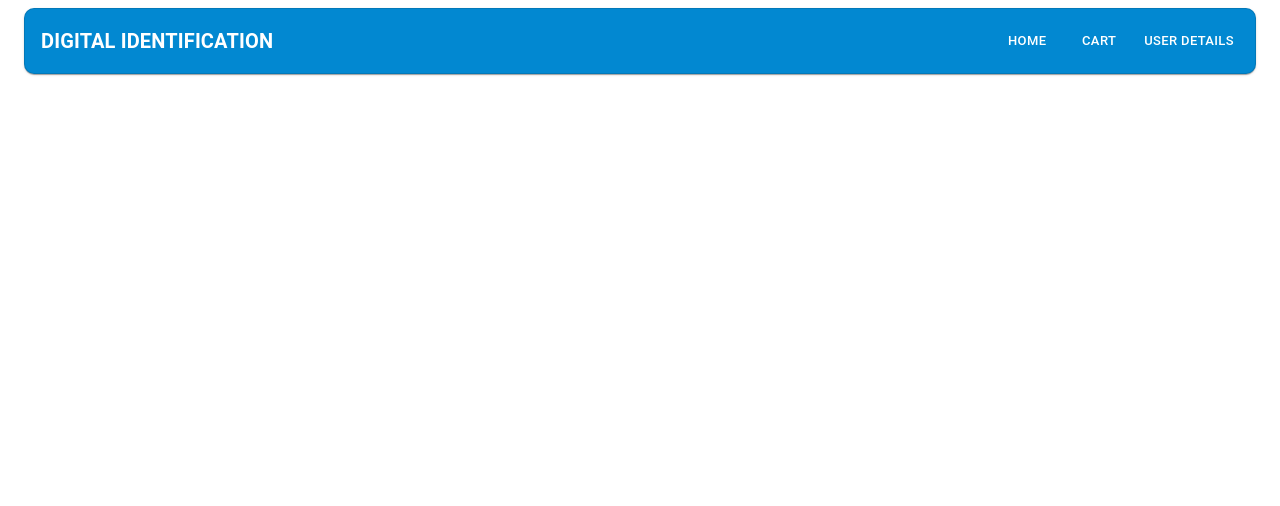
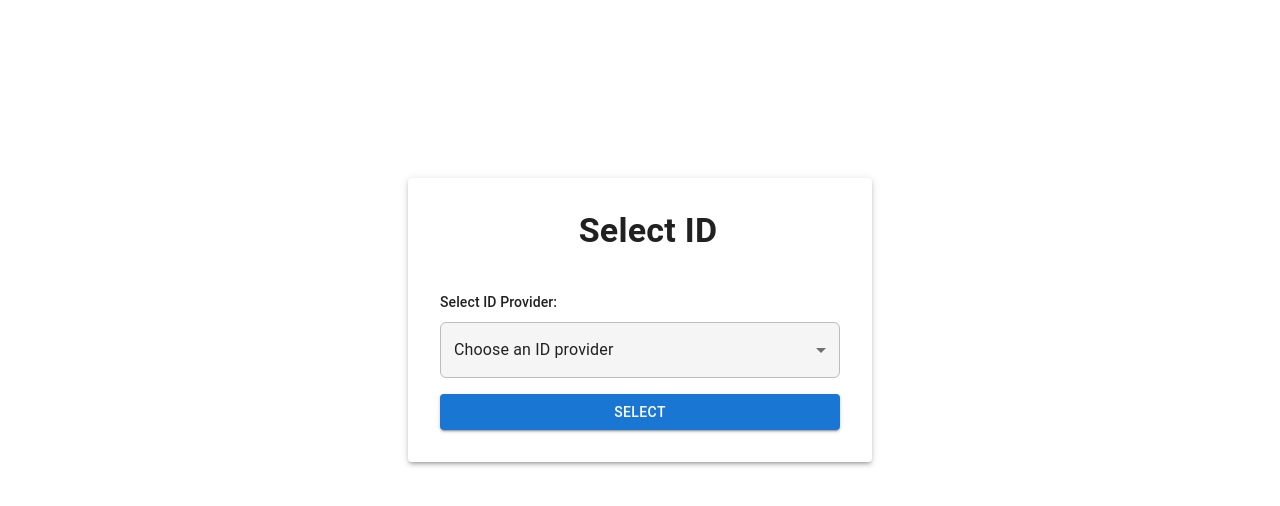
Before and after one commit to tarunnakka-web/Digital-ID-POC, a React (Create React App) app: page /selectID in a window 1280 px wide. Before the commit this address had no page. Shown: the top 506 px of the page. Built offline with nearby package versions, Linux system fonts and the light colour scheme; some icons are missing.

Commit message:
404 - page not found section added

```diff
--- a/src/App.js
+++ b/src/App.js
@@ -5,7 +5,7 @@ import HomePage from './components/HomePage/HomePage';
 import Cart from './components/Cart/Cart';
 import RegistrationForm from './components/RegistrationForm/RegistrationForm';
 import UserDetails from './components/UserDetails/UserDetails';
-import Verification from './components/SelectID/SelectID.js';
+import SelectID from './components/SelectID/SelectID.js';
 import LoginPage from './components/LoginPage/LoginPage.js';
 import ScanFingerprintForLogin from './components/ScanFingerprintForLogin/ScanFingerprintForLogin.js';
 import AddFingerprintForRegistration from './components/AddFingerprintForRegistration/AddFingerprintForRegistration.js';
@@ -16,7 +16,7 @@ import { UserProvider } from './context/UserContext';
 // Wrapper to conditionally render Header on specific routes
 const HeaderWrapper = () => {
   const location = useLocation();
-  const hiddenHeaderRoutes = ['/login', '/verification'];
+  const hiddenHeaderRoutes = ['/login', '/selectID' ,];
   return hiddenHeaderRoutes.includes(location.pathname) ? null : <Header />;
 };
 
@@ -30,12 +30,12 @@ function App() {
             <Route path="/" element={<HomePage />} />
             <Route path="/add-finger-print-forRegistration" element={<AddFingerprintForRegistration />} />
             <Route path="/login" element={<LoginPage />} />
-            <Route path="/verification" element={<Verification />} />
+            <Route path="/selectID" element={<SelectID />} />
             <Route path="/scan-finger-print-forLogin" element={<ScanFingerprintForLogin />} />
             <Route path="/cart" element={<Cart />} />
             <Route path="/register" element={<RegistrationForm />} />
             <Route path="/user-details" element={<UserDetails />} />
-            <Route path="*" element={<div style={{ padding: 20 }}>404 - Page Not Found</div>} />
+            <Route path="*" element={<div style={{ padding: 140 , fontSize:"22px" , textAlign:"center", fontWeight:"bold", color:"blue" }}>404 - Page Not Found</div>} />
           </Routes>
         </BrowserRouter>
       </CartProvider>
--- a/src/components/ProductCards/ProductCards.js
+++ b/src/components/ProductCards/ProductCards.js
@@ -54,7 +54,7 @@ const ProductCards = ({ item }) => {
   // Navigate to verification page
   const handleProceed = () => {
     loadUserData();
-    navigate("/verification", { state: { item } });
+    navigate("/selectID", { state: { item } });
   };
 
   return (
--- a/src/components/SelectID/SelectID.js
+++ b/src/components/SelectID/SelectID.js
@@ -3,7 +3,7 @@ import { useNavigate } from 'react-router-dom';
 import { Box, Button, Typography, Paper, Select, MenuItem } from '@mui/material';
 import CheckCircleIcon from '@mui/icons-material/CheckCircle';
 
-const Verification = () => {
+const SelectID = () => {
   // State for holding the selected dropdown value and error message
   const [dropdownValue, setDropDownValue] = useState("");
   const [error, setError] = useState('');
@@ -81,4 +81,4 @@ const Verification = () => {
   );
 };
 
-export default Verification;
+export default SelectID;
--- a/src/index.js
+++ b/src/index.js
@@ -15,3 +15,4 @@ root.render(
 // to log results (for example: reportWebVitals(console.log))
 // or send to an analytics endpoint. Learn more: https://bit.ly/CRA-vitals
 reportWebVitals();
+console.log(reportWebVitals())
```
